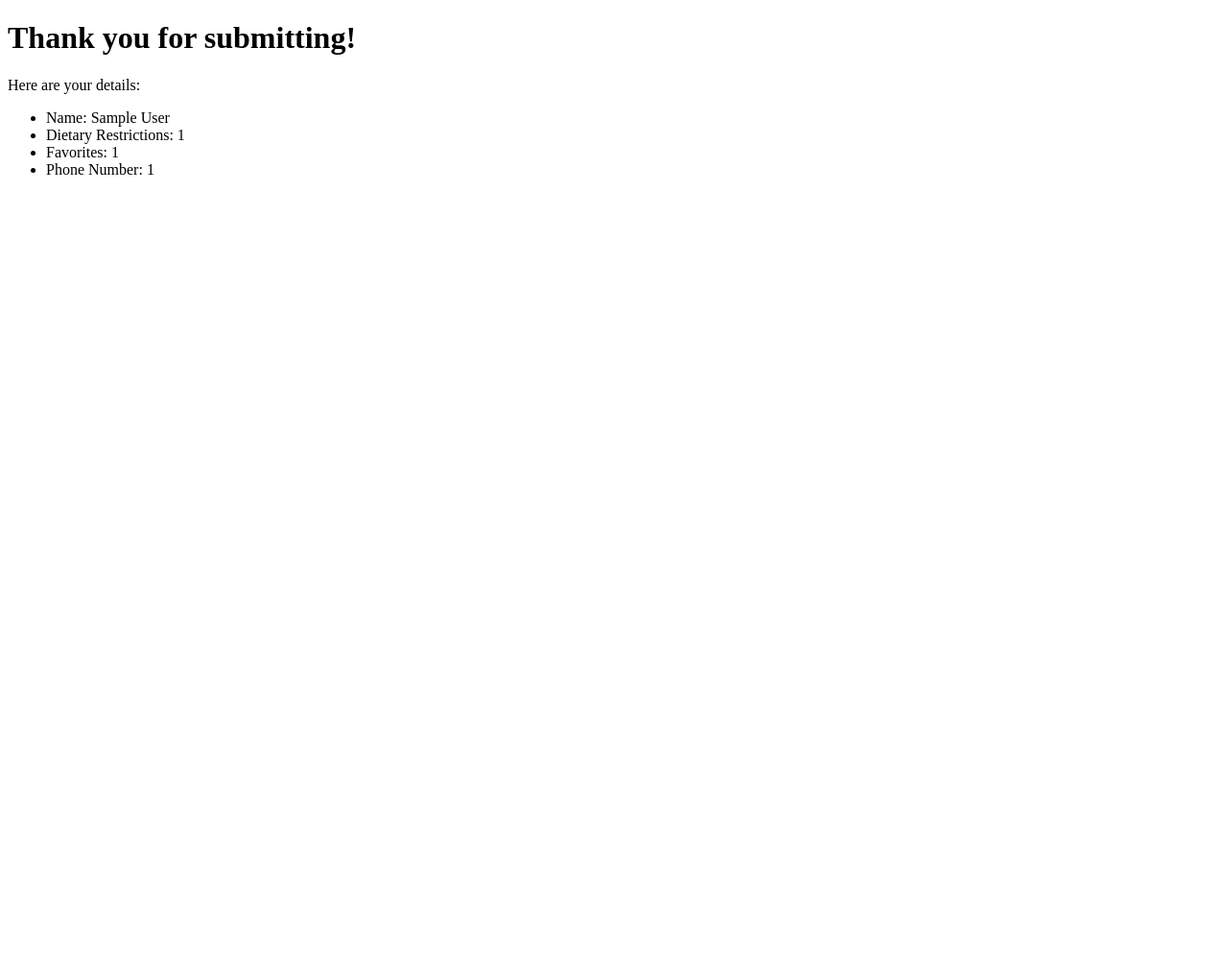
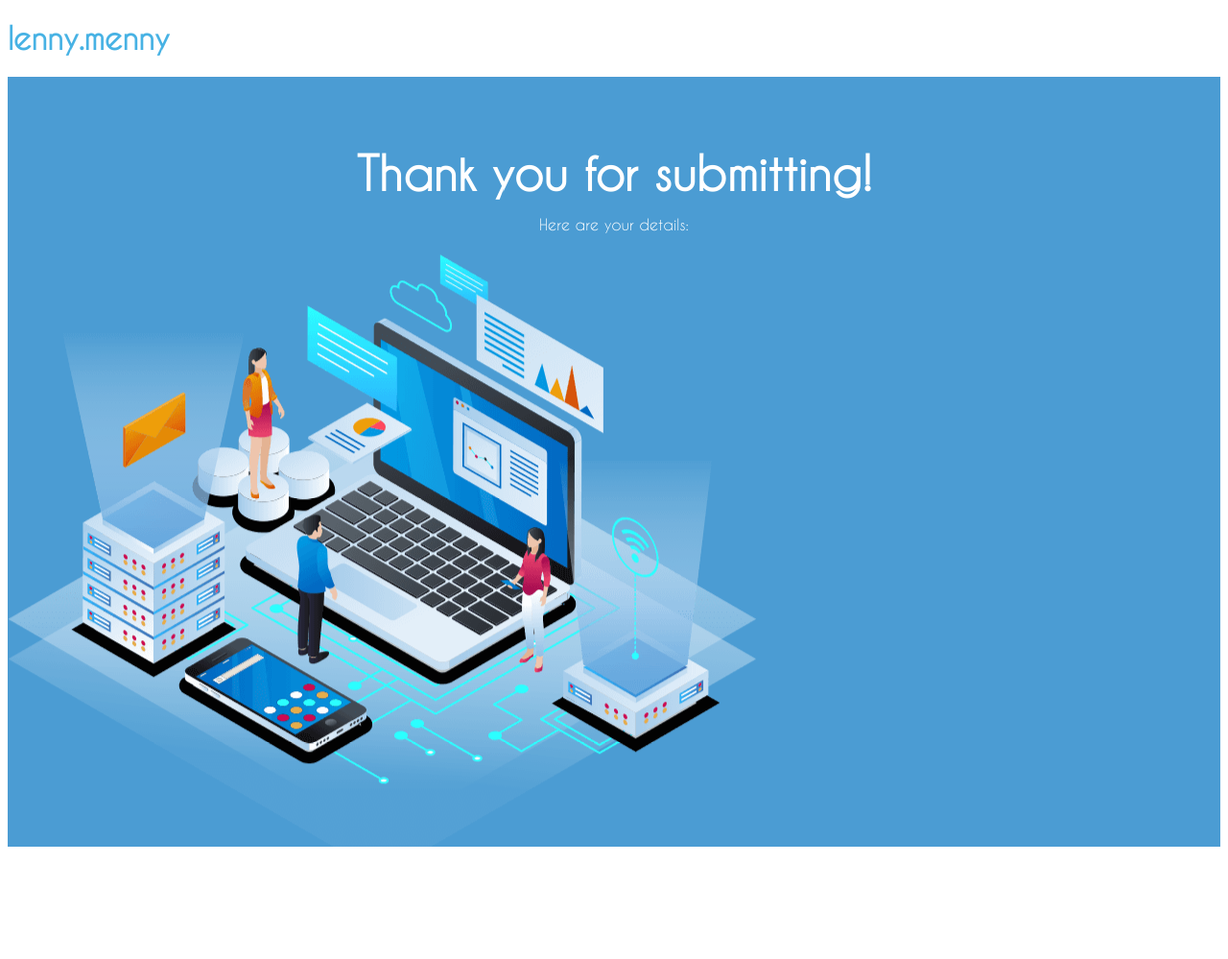
Before and after one commit to emsesc/hacknc2022, a Flask app: page /confirm/ in a window 1280 px wide. Shown: the top 999 px of the page at 96% size. Run offline with Flask 2, Linux system fonts and the light colour scheme; the visitor is signed in with stand-in values (Sample User, id 1).

Commit message:
styling confirm.html

```diff
--- a/static/style.css
+++ b/static/style.css
@@ -721,3 +721,22 @@ body {
       max-width: 40%;
     }
   }
+
+
+
+
+
+  /* Thank you for submitting page */
+  #submit_head {
+    text-align: center;
+  }
+
+  #details_par {
+    text-align: center;
+    color: white;
+  }
+
+  #data_ul {
+    text-align: center;
+    color: white;
+  }
--- a/templates/confirm.html
+++ b/templates/confirm.html
@@ -5,15 +5,34 @@
     <meta http-equiv="X-UA-Compatible" content="IE=edge">
     <meta name="viewport" content="width=device-width, initial-scale=1.0">
     <title>Confirmation</title>
+    <link rel="stylesheet" href="../static/style.css">
 </head>
 <body>
-    <h1>Thank you for submitting!</h1>
-    <p>Here are your details:</p>
-    <ul>
-        <li>Name: {{ data[0] }}</li>
-        <li>Dietary Restrictions: {{ data[1] }}</li>
-        <li>Favorites: {{ data[2] }}</li>
-        <li>Phone Number: {{ data[3] }}</li>
-    </ul>
+    <h1 class="logo me-auto"><a href="index.html">lenny.menny</a></h1>
+    <section id="hero" class="d-flex align-items-center">
+
+        <div class="container">
+          <div class="row">
+            <div class="col-lg-6 d-flex flex-column justify-content-center pt-4 pt-lg-0 order-2 order-lg-1" data-aos="fade-up" data-aos-delay="200">
+                <h1 id="submit_head">Thank you for submitting!</h1>
+                <p id="details_par">Here are your details:</p>
+            </div>
+            <div class="col-lg-6 order-1 order-lg-2 hero-img" data-aos="zoom-in" data-aos-delay="200">
+              <img src="../static/img/hero-img.png" class="img-fluid animated" alt="">
+            </div>
+            <ul id="data_ul">
+                <li class="data_li">Name: {{ data[0] }}</li>
+                <li class="data_li">Dietary Restrictions: {{ data[1] }}</li>
+                <li class="data_li">Favorites: {{ data[2] }}</li>
+                <li class="data_li">Phone Number: {{ data[3] }}</li>
+            </ul>
+          </div>
+        </div>
+
+      </section> <!-- End Hero -->
+
+
+
+
 </body>
 </html>
```
Also changed, not shown: 1 other file.
